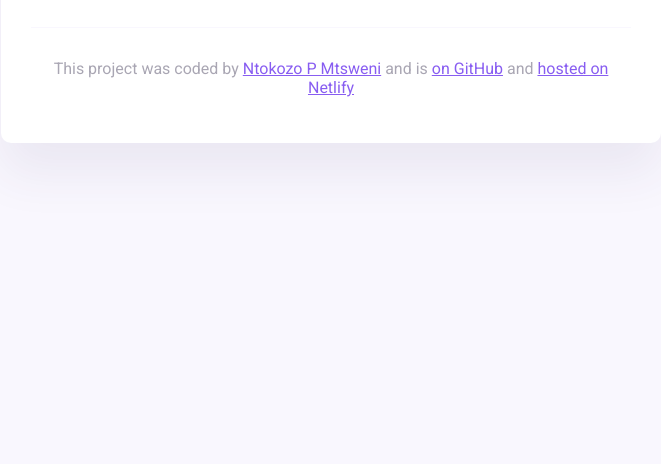
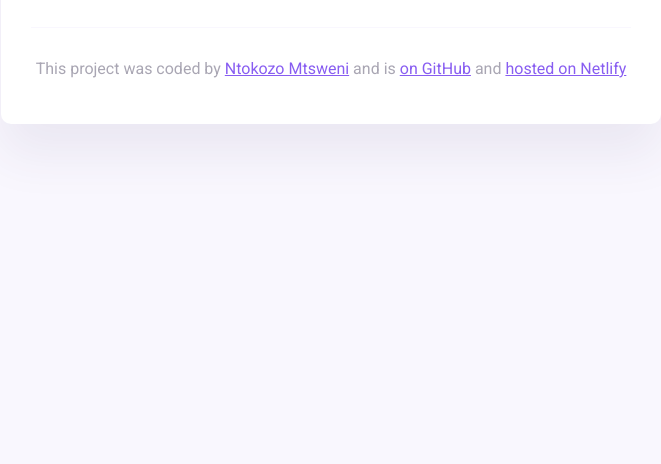
Before and after one commit to NtokozoDevs/my-weather-application, a website built with Parcel: page index.html in a window 1280 px wide. Shown: the part 336-800 px from the top of the page, without its empty margins (309-970 px from the left). Built offline with nearby package versions, Linux system fonts and the light colour scheme.

Commit message:
Update index.html

```diff
--- a/index.html
+++ b/index.html
@@ -40,7 +40,7 @@
         <footer>
             <p>
                 This project was coded by
-                <a href="https://github.com/dashboard" target="_blank">Ntokozo P Mtsweni</a> and is
+                <a href="https://github.com/dashboard" target="_blank">Ntokozo Mtsweni</a> and is
                 <a href="https://github.com/NtokozoDevs/my-weather-application" target="_blank"> on GitHub</a> and
                 <a href="#" target="_blank">hosted on Netlify</a>
             </p>
```
